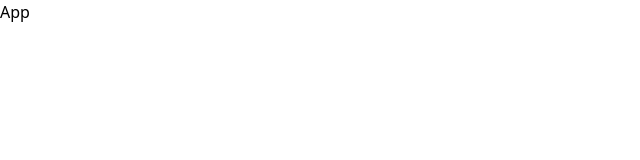
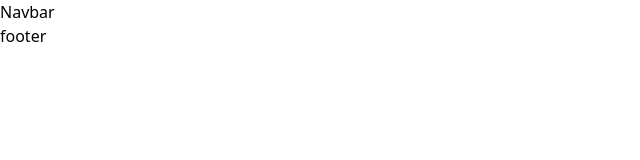
Before and after one commit to Rajat1Ggc/react-ecomm-project, a React (Vite) app: page / in a window 1280 px wide. Shown: the top 160 px of the page, without its empty margins (0-640 px from the left). Built offline with nearby package versions, Linux system fonts and the light colour scheme.

Commit message:
file str

```diff
--- a/package.json
+++ b/package.json
@@ -11,7 +11,8 @@
   },
   "dependencies": {
     "react": "^18.2.0",
-    "react-dom": "^18.2.0"
+    "react-dom": "^18.2.0",
+    "react-router-dom": "^6.18.0"
   },
   "devDependencies": {
     "@types/react": "^18.2.15",
--- a/src/App.jsx
+++ b/src/App.jsx
@@ -1,5 +1,11 @@
+import Home from './pages/home/Home';
+
 const App = () => {
-  return <div>App</div>;
+  return (
+    <div>
+      <Home />
+    </div>
+  );
 };
 
 export default App;
--- a/src/components/footer/Footer.jsx
+++ b/src/components/footer/Footer.jsx
@@ -1,5 +1,7 @@
+import React from 'react';
+
 const Footer = () => {
-  return <div></div>;
+  return <div>footer</div>;
 };
 
 export default Footer;
--- /dev/null
+++ b/src/components/layout/Layout.jsx
@@ -0,0 +1,15 @@
+import React from 'react';
+import NavBar from '../navbar/NavBar';
+import Footer from '../footer/Footer';
+
+const Layout = ({ children }) => {
+  return (
+    <div>
+      <NavBar />
+      <div className="content">{children}</div>
+      <Footer />
+    </div>
+  );
+};
+
+export default Layout;
--- a/src/components/navbar/NavBar.jsx
+++ b/src/components/navbar/NavBar.jsx
@@ -1,5 +1,5 @@
 const NavBar = () => {
-  return <div></div>;
+  return <div>Navbar</div>;
 };
 
 export default NavBar;
--- /dev/null
+++ b/src/pages/home/Home.jsx
@@ -0,0 +1,12 @@
+import React from 'react';
+import Layout from '../../components/layout/Layout';
+
+const Home = () => {
+  return (
+    <div>
+      <Layout />
+    </div>
+  );
+};
+
+export default Home;
```
Also changed, not shown: 1 other file (tests, documents, lock files or other folders).
